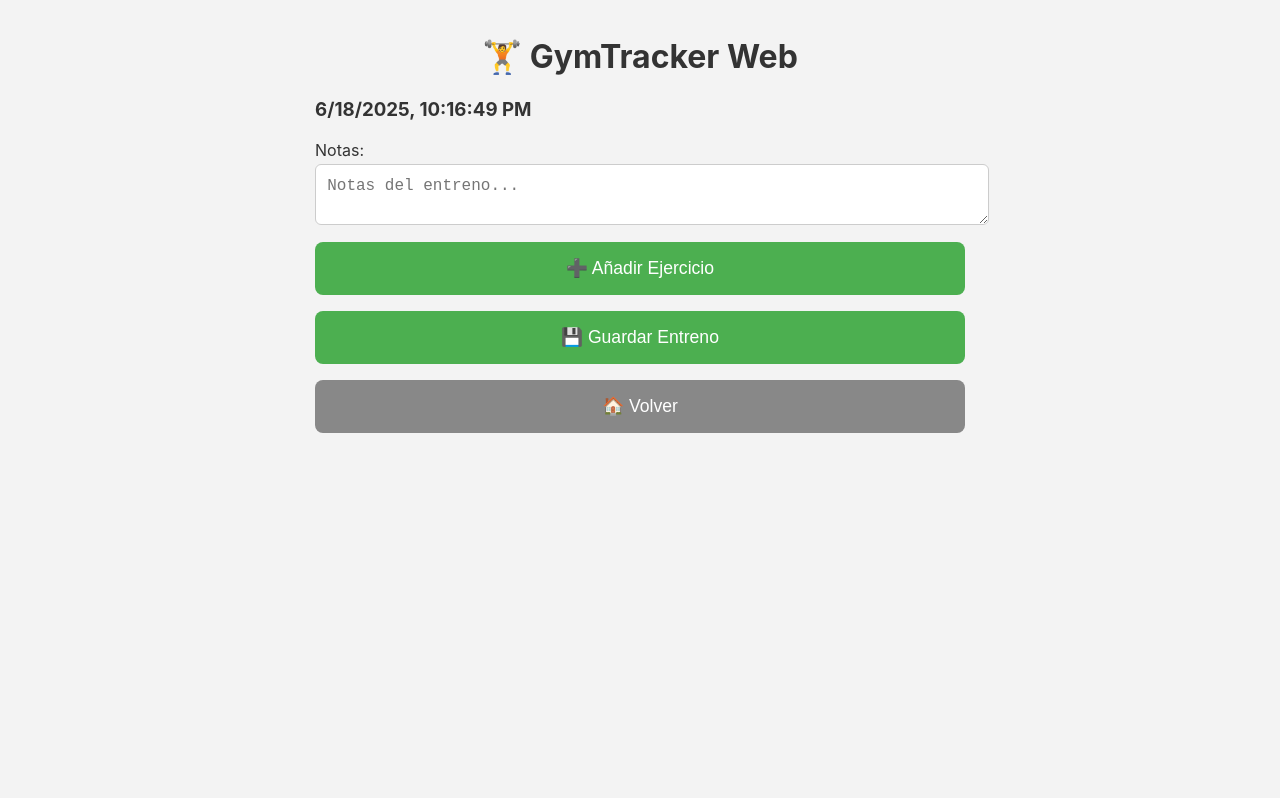
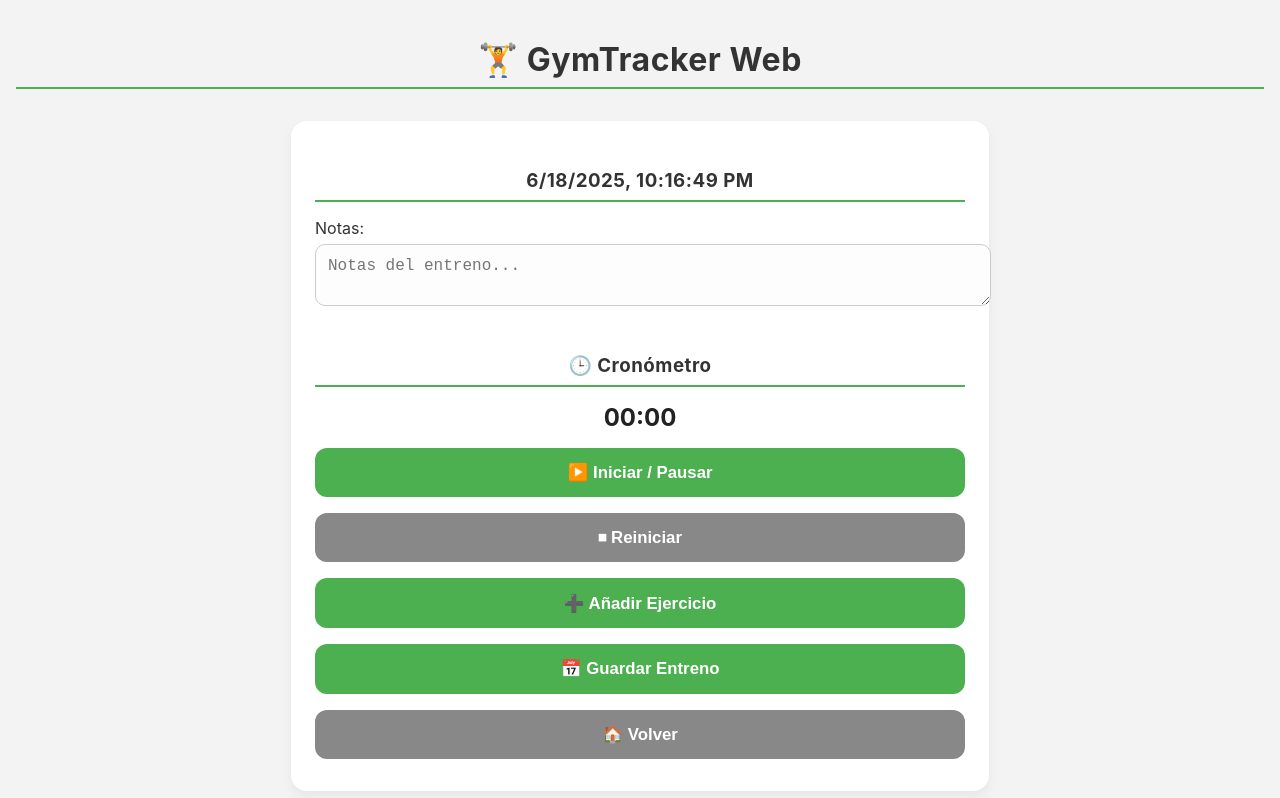
Before and after one commit to Goloso30/gymtracker, a plain HTML site: page index.html in a window 1280 px wide. Both pictures are taken after a click on the button "➕ Nuevo Entreno". Drawn offline with Linux system fonts and the light colour scheme.

Commit message:
Update index.html

```diff
--- a/index.html
+++ b/index.html
@@ -12,32 +12,59 @@
       padding: 1rem;
       color: #333;
     }
-    h1, h2 {
+    h1, h2, h3 {
       text-align: center;
+      margin-top: 1.5rem;
+      margin-bottom: 1rem;
+      border-bottom: 2px solid #4CAF50;
+      padding-bottom: 0.5rem;
+      letter-spacing: 0.5px;
+      font-weight: 700;
     }
-    .section { display: none; max-width: 650px; margin: auto; }
-    .visible { display: block; }
+    .section {
+      display: none;
+      max-width: 650px;
+      margin: 2rem auto;
+      padding: 1.5rem;
+      background-color: #fff;
+      border-radius: 16px;
+      box-shadow: 0 6px 12px rgba(0,0,0,0.05);
+    }
+    .visible {
+      display: block;
+    }
     button {
       width: 100%;
-      padding: 1rem;
+      padding: 0.9rem 1.2rem;
       margin: 0.5rem 0;
       background-color: #4CAF50;
       color: white;
-      font-size: 1.1rem;
+      font-size: 1.05rem;
       border: none;
-      border-radius: 8px;
+      border-radius: 12px;
+      font-weight: bold;
       cursor: pointer;
+      transition: background-color 0.2s ease;
+    }
+    button:hover {
+      background-color: #45a049;
     }
     button.secondary {
       background-color: #888;
     }
     input, textarea, select {
       width: 100%;
-      padding: 0.7rem;
-      margin: 0.3rem 0;
+      padding: 0.75rem;
+      margin: 0.4rem 0 1.2rem;
       font-size: 1rem;
       border: 1px solid #ccc;
-      border-radius: 6px;
+      border-radius: 10px;
+      background-color: #fdfdfd;
+      transition: border 0.2s ease;
+    }
+    input:focus, textarea:focus, select:focus {
+      border-color: #4CAF50;
+      outline: none;
     }
     .series-entry {
       display: flex;
@@ -47,15 +74,33 @@
     .exercise-block {
       border: 1px solid #ccc;
       padding: 1rem;
-      margin-bottom: 1rem;
-      border-radius: 8px;
-      background-color: #fff;
+      margin-bottom: 2rem;
+      border-radius: 12px;
+      background-color: #fafafa;
+      box-shadow: 0 4px 10px rgba(0,0,0,0.05);
     }
     .note {
       font-size: 0.85rem;
       color: #666;
       margin-bottom: 0.5rem;
     }
+    .chrono {
+      font-size: 1.5rem;
+      font-weight: bold;
+      text-align: center;
+      margin-bottom: 0.5rem;
+      color: #222;
+    }
+    .button-group {
+      display: flex;
+      gap: 1rem;
+      flex-wrap: wrap;
+      margin-top: 0.5rem;
+    }
+    .button-group button {
+      flex: 1;
+    }
+
   </style>
 </head>
 <body>
@@ -84,8 +129,14 @@
     <label>Notas:</label>
     <textarea id="notesInput" placeholder="Notas del entreno..."></textarea>
     <div id="exerciseList"></div>
+
+    <h3>🕒 Cronómetro</h3>
+    <div class="chrono"><span id="chrono">00:00</span></div>
+    <button onclick="toggleTimer()">▶️ Iniciar / Pausar</button>
+    <button class="secondary" onclick="resetTimer()">⏹ Reiniciar</button>
+
     <button onclick="addExercise()">➕ Añadir Ejercicio</button>
-    <button onclick="saveWorkout()">💾 Guardar Entreno</button>
+    <button onclick="saveWorkout()">📅 Guardar Entreno</button>
     <button class="secondary" onclick="showSection('home')">🏠 Volver</button>
   </div>
 
@@ -456,6 +507,33 @@ function showStats() {
   document.getElementById('statsContainer').innerHTML = statsHtml;
 }
 
+let timer = null;
+let seconds = 0;
+
+function toggleTimer() {
+  if (timer) {
+    clearInterval(timer);
+    timer = null;
+  } else {
+    timer = setInterval(() => {
+      seconds++;
+      document.getElementById('chrono').textContent = formatTime(seconds);
+    }, 1000);
+  }
+}
+
+function resetTimer() {
+  clearInterval(timer);
+  timer = null;
+  seconds = 0;
+  document.getElementById('chrono').textContent = '00:00';
+}
+
+function formatTime(s) {
+  const m = String(Math.floor(s / 60)).padStart(2, '0');
+  const sec = String(s % 60).padStart(2, '0');
+  return `${m}:${sec}`;
+}
 
 </script>
 </body>
```
